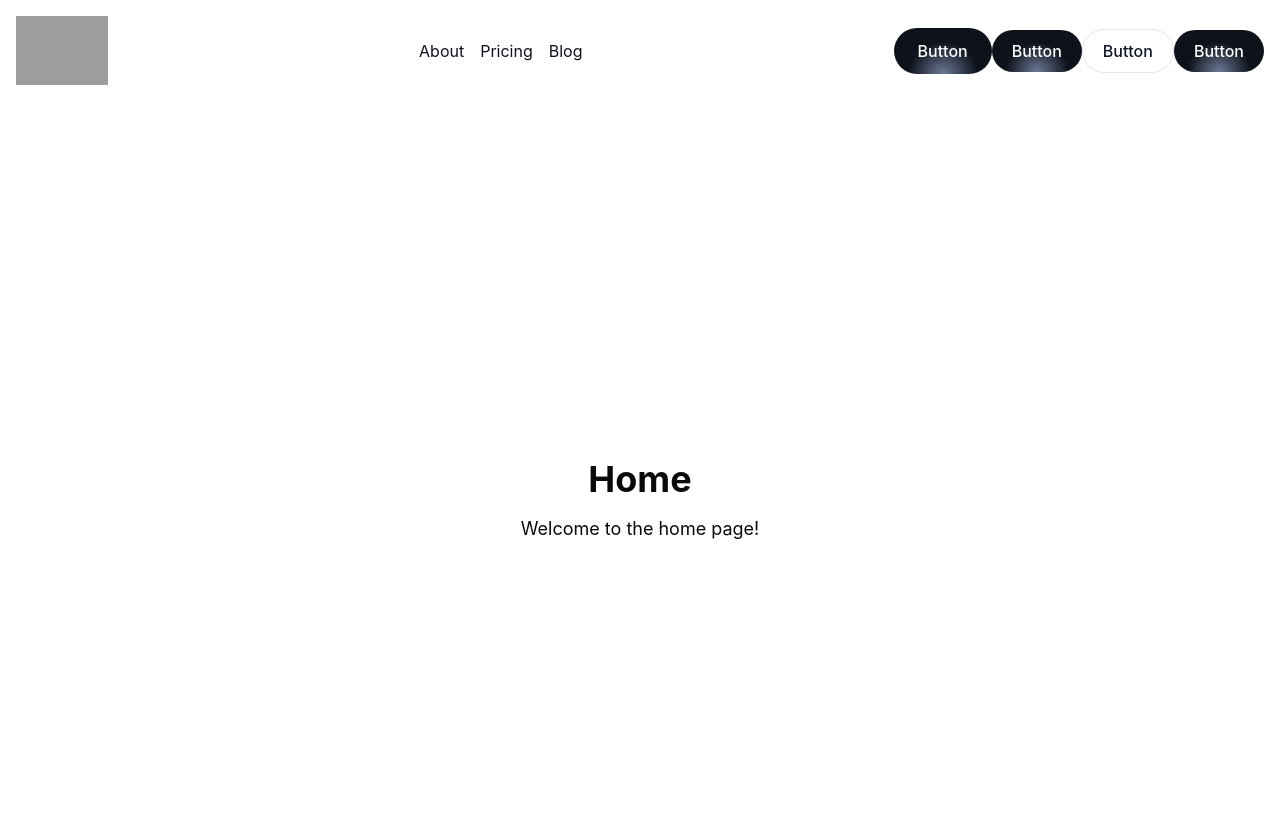
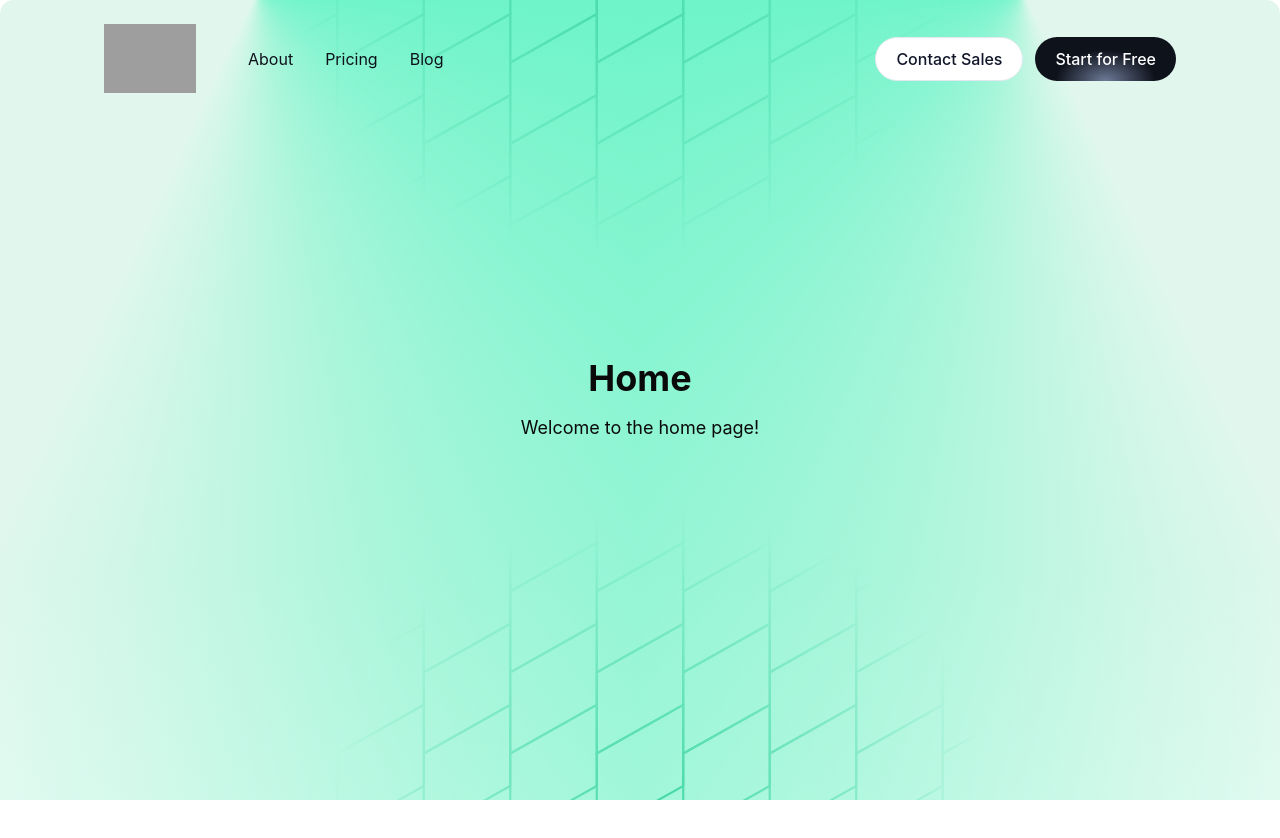
Before and after one commit to abidgymnastiar/belajar-next, a Next.js app: page /home in a window 1280 px wide. Shown: the top 838 px of the page. After the commit the page ends 800 px from the top, so only its background shows below. Built offline with nearby package versions, Linux system fonts and the light colour scheme; grey boxes are pictures that could not be loaded.

Commit message:
add : slicing navbar

```diff
--- a/src/app/home/page.tsx
+++ b/src/app/home/page.tsx
@@ -1,6 +1,6 @@
 export default function HomePage() {
   return (
-    <div className="flex flex-col items-center justify-center min-h-screen p-24">
+    <div className="flex flex-col items-center justify-center min-h-screen p-24 bg-[url(/Background.svg)] bg-cover">
       <h1 className="text-4xl font-bold">Home</h1>
       <p className="mt-4 text-lg">Welcome to the home page!</p>
     </div>
--- a/src/components/layout/navbar.tsx
+++ b/src/components/layout/navbar.tsx
@@ -3,35 +3,39 @@
 
 export default function Navbar() {
   return (
-    <div className="">
-      <nav className="flex items-center justify-between p-4 text-white">
+    <nav className="py-6 fixed top-0 w-full">
+      <div className="w-full max-w-[1072px] mx-auto ">
+        <div className="flex items-center justify-between gap-10">
           <div>
             <Image src="/Logo.svg" alt="Logo" width={92} height={24} />
           </div>
-        <ul className="flex space-x-4">
-          <li>
+          <ul className="flex flex-1 justify-start gap-2">
+            <li className="px-3 py-2">
               <a href="#" className="text-grayscale-950">
                 About
               </a>
             </li>
-          <li>
+            <li className="px-3 py-2">
               <a href="/about" className="text-grayscale-950 ">
                 Pricing
               </a>
             </li>
-          <li>
+            <li className="px-3 py-2">
               <a href="/contact" className="text-grayscale-950">
                 Blog
               </a>
             </li>
           </ul>
-        <div className="">
-          <Button variant="primary" size="base">Button</Button>
-          <Button variant="primary" size="small">Button</Button>
-          <Button variant="Secondary" size="small">Button</Button>
-          <Button variant="primary" size="small">Button</Button>
+          <div className="flex gap-3">
+            <Button variant="Secondary" size="small">
+              Contact Sales
+            </Button>
+            <Button variant="primary" size="small">
+              Start for Free
+            </Button>
+          </div>
+        </div>
       </div>
     </nav>
-    </div>
   );
 }
```
Also changed, not shown: public/Background.svg (added). Lines whose indentation alone changed are shown as unchanged.
